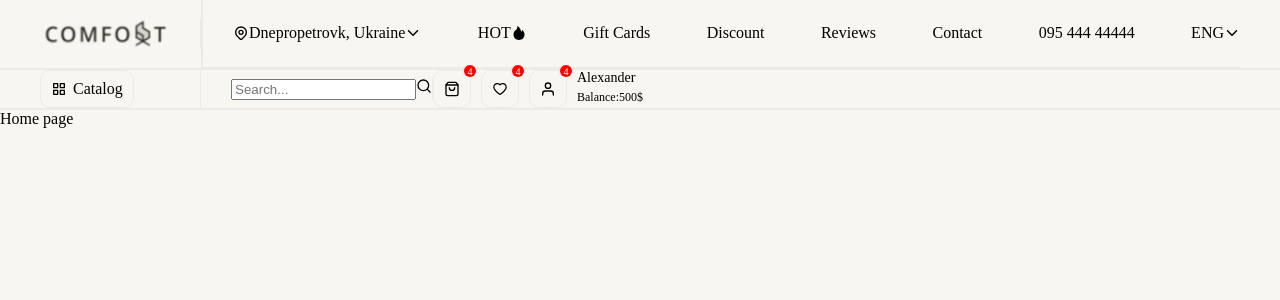
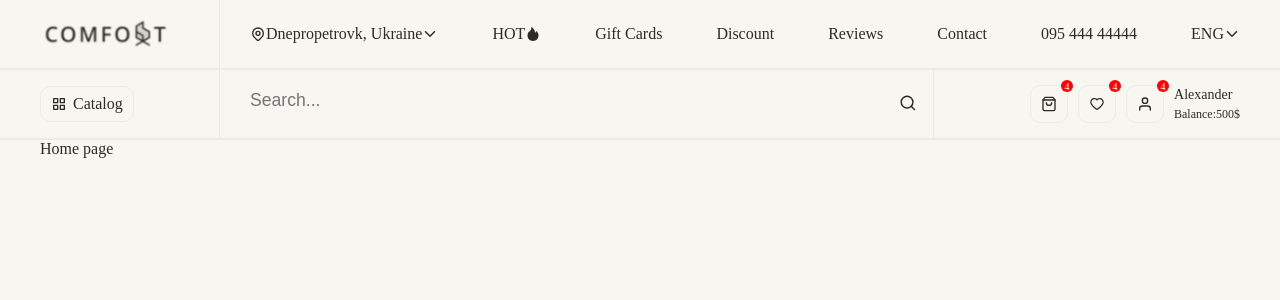
Before and after one commit to alrramezani/ir-dev-simple-react-shop, a React (Create React App) app: page / in a window 1280 px wide. Shown: the top 300 px of the page. Built offline with nearby package versions, Linux system fonts and the light colour scheme.

Commit message:
styling header layout

```diff
--- a/package.json
+++ b/package.json
@@ -6,6 +6,7 @@
     "@testing-library/jest-dom": "^5.16.4",
     "@testing-library/react": "^13.3.0",
     "@testing-library/user-event": "^13.5.0",
+    "lodash": "^4.17.21",
     "react": "^18.2.0",
     "react-dom": "^18.2.0",
     "react-icons": "^4.4.0",
--- a/src/layouts/header/components/catalog/style.js
+++ b/src/layouts/header/components/catalog/style.js
@@ -1,12 +1,11 @@
 import styled from "styled-components";
 export const CatalogContainer = styled.div`
   border: 1px solid #ebebeb;
-  border-radius:10px;
+  border-radius: 10px;
   padding: 8px 10px;
-      display: flex;
-    align-items: center;
-    span{
-    margin-left:6px
-    }
-}
+  display: flex;
+  align-items: center;
+  span {
+    margin-left: 6px;
+  }
 `;
--- a/src/layouts/header/components/profile/style.js
+++ b/src/layouts/header/components/profile/style.js
@@ -3,6 +3,9 @@ import styled from "styled-components";
 export const ProfileContainer = styled.div`
   display: flex;
   width: 100%;
+  justify-content: flex-end;
+  align-items: center;
+  height: 100%;
   .icon_box {
     display: flex;
     border: 1px solid #ebebeb;
--- a/src/layouts/header/components/search/index.js
+++ b/src/layouts/header/components/search/index.js
@@ -1,11 +1,26 @@
-import React from "react";
+import React, { useRef } from "react";
 import { FiSearch } from "react-icons/fi";
 import { SearchContainer } from "./style";
+import { debounce } from "lodash";
+import useSearch from "./useSearch";
 const Search = () => {
+  const [setKey] = useSearch();
+  const handelChange = debounce((value) => {
+    if (value.length >= 3) {
+      setKey(value);
+    }
+  }, 1000);
+  const inputRef = useRef(null);
   return (
     <SearchContainer>
-      <input placeholder="Search..." />
-      <FiSearch />
+      <input
+        placeholder="Search..."
+        ref={inputRef}
+        onChange={(e) => {
+          handelChange(e.target.value);
+        }}
+      />
+      <FiSearch className="search-key"/>
     </SearchContainer>
   );
 };
--- a/src/layouts/header/components/search/style.js
+++ b/src/layouts/header/components/search/style.js
@@ -2,4 +2,20 @@ import styled from "styled-components";
 
 export const SearchContainer = styled.div`
   width: 100%;
+  position: relative;
+  input {
+    background-color: ${({ theme }) => theme.colors.bg};
+    border: none;
+    width: 100%;
+    height: 60px;
+    padding: 0 30px;
+    outline: none !important;
+    font-size: ${({ theme }) => theme.sizes.fontlg};
+  }
+  .search-key {
+    position: absolute;
+    font-size: ${({ theme }) => theme.sizes.fontlg};
+    right: 16px;
+    top: 40%;
+  }
 `;
--- /dev/null
+++ b/src/layouts/header/components/search/useSearch.js
@@ -0,0 +1,11 @@
+import { useState, useEffect } from "react";
+const useSearch = () => {
+  const [key, setKey] = useState("");
+  useEffect(() => {
+    if (key.length >= 3) {
+      console.log(key);
+    }
+  }, [key]);
+  return [setKey];
+};
+export default useSearch;
--- a/src/layouts/header/style.js
+++ b/src/layouts/header/style.js
@@ -2,19 +2,25 @@ import styled from "styled-components";
 
 export const HeaderContainer = styled.header`
   .top {
-    align-items: center;
     border-bottom: 2px solid ${({ theme }) => theme.colors.border};
     .content {
       display: flex;
       align-items: center;
       height: 68px;
       .logo {
-        width: 160px;
+        width: 15%;
         display: flex;
+        height: 100%;
+        align-items: center;
         border-right: 1px solid ${({ theme }) => theme.colors.border};
         img {
           height: 30px;
         }
+      }
+      .menu {
+        padding-left: 30px;
+        height: 100%;
+        width: 85%;
       }
     }
   }
@@ -23,32 +29,30 @@ export const HeaderContainer = styled.header`
     border-bottom: 2px solid ${({ theme }) => theme.colors.border};
     .content {
       display: flex;
-      width: 100%;
+      align-items: center;
+      height: 68px;
       .catalog {
-        width: 160px;
+        width: 15%;
+        height: 100%;
+        border-right: 1px solid ${({ theme }) => theme.colors.border};
         display: flex;
-        border-right: 1px solid ${({ theme }) => theme.colors.border};
+        align-items: center;
       }
       .right {
-        padding-left: 30px;
+        width: 85%;
+        height: 100%;
         display: flex;
         align-items: center;
-        justify-content: center;
         .search {
           border-right: 1px solid ${({ theme }) => theme.colors.border};
           width: 70%;
+          height: 100%;
         }
         .profile {
+          width: 30%;
+          height: 100%;
         }
       }
     }
   }
-  .menu {
-    flex: 8;
-    padding-left: 30px;
-    height: 100%;
-    width: 100%;
-    border-left: 2px solid #ebeae5;
-    border-bottom: 2px solid #ebeae5;
-  }
 `;
--- a/src/layouts/main/index.js
+++ b/src/layouts/main/index.js
@@ -3,7 +3,7 @@ const MainLayout = ({ component }) => {
   return (
     <>
       <Header />
-      {component}
+      <div className="container">{component}</div>
     </>
   );
 };
--- a/src/theme/general.js
+++ b/src/theme/general.js
@@ -1,8 +1,11 @@
 import { createGlobalStyle } from "styled-components";
+
 export const GlobalStyle = createGlobalStyle`
     html,body,#root{
         width:100%;
         height:100%;
+        font-size:${({ theme }) => theme.sizes.fontBase};
+        color:${({ theme }) => theme.colors.fontBase};
     }
     body{
         background-color: ${({ theme }) => theme.colors.bg};
@@ -16,4 +19,7 @@ export const GlobalStyle = createGlobalStyle`
         width:100% ;
         margin:auto ;
     }
+    *{
+        box-sizing:border-box;
+    }
 `;
--- a/src/theme/schema.json
+++ b/src/theme/schema.json
@@ -1,10 +1,21 @@
 {
   "colors": {
     "bg": "#f7f6f0",
-    "border": "#ebeae5"
+    "border": "#ebeae5",
+    "fontBase": "#2c2b27"
   },
-  "sizes":{
-    "p1":"10px",
-    "p2":"14px"
+  "sizes": {
+    "font1": "12px",
+    "fontBase": "16px",
+    "fontxs": "0.8em",
+    "fontsm": "0.9em",
+    "fontmd": "1em",
+    "fontlg": "1.1em",
+    "fontxl": "1.2em",
+    "font2xl": "1.5em",
+    "font3xl": "1.8em",
+    "font4xl": "2.2em",
+    "font5xl": "2.6em",
+    "font6xl": "3.2em"
   }
 }
--- a/src/theme/variables.js
+++ /dev/null
@@ -1,6 +0,0 @@
-const variables = {
-  colors: {
-    bgColor: "#f7f6f0",
-  }
-};
-export default variables;
```
Also changed, not shown: 1 other file (tests, documents, lock files or other folders).
